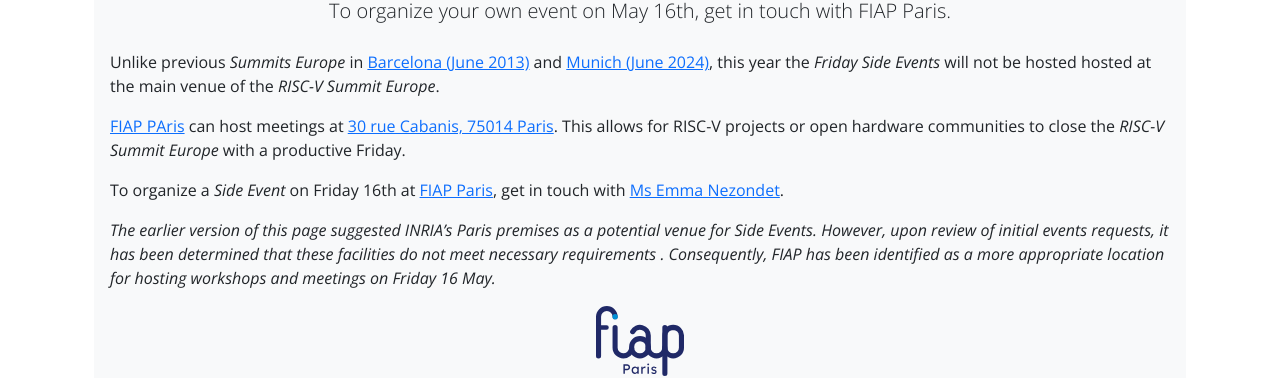
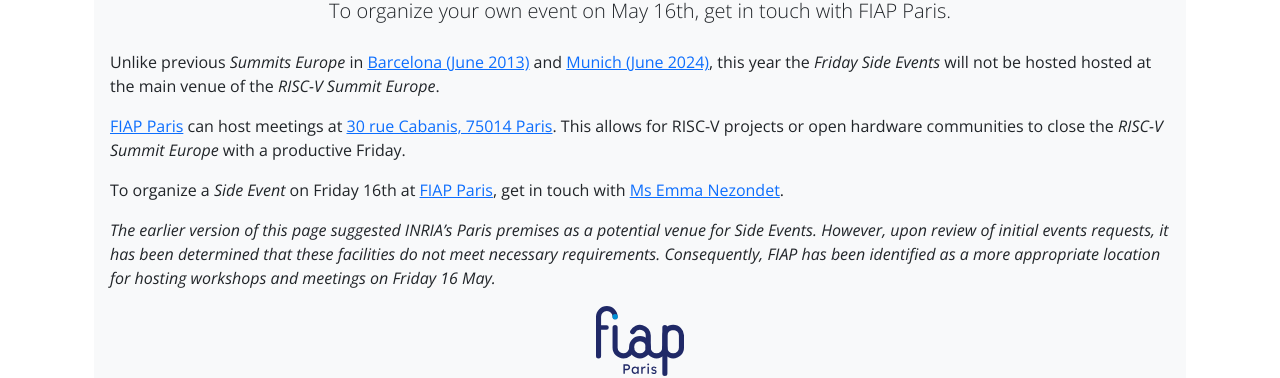
Before and after one commit to riscv-europe/summit-website-development, a Jekyll site: the page built from summit/2025/side-events.md, in a window 1280 px wide and 900 px high, scrolled down 1155 px. Shown: the part 145-523 px from the top of the window. Built offline with Jekyll 4.4.1, drawn with Linux system fonts in a browser that asks for light colours.

Commit message:
Fix: formating typo.

```diff
--- a/summit/2025/side-events.md
+++ b/summit/2025/side-events.md
@@ -27,7 +27,7 @@
 year the *Friday Side Events* will not be hosted hosted at the main
 venue of the *RISC-V Summit Europe*.
 
-[FIAP PAris](https://www.fiap.paris/en) can host meetings at [30 rue
+[FIAP Paris](https://www.fiap.paris/en) can host meetings at [30 rue
 Cabanis, 75014
 Paris](https://www.google.com/maps/place/30+Rue+Cabanis,+75014+Paris). This
 allows for RISC-V projects or open hardware communities to close the
@@ -41,7 +41,7 @@
 *The earlier version of this page suggested INRIA's Paris premises as
 a potential venue for Side Events. However, upon review of initial
 events requests, it has been determined that these facilities do not
-meet necessary requirements . Consequently, FIAP has been identified
+meet necessary requirements. Consequently, FIAP has been identified
 as a more appropriate location for hosting workshops and meetings on
 Friday 16 May.*
 
```
